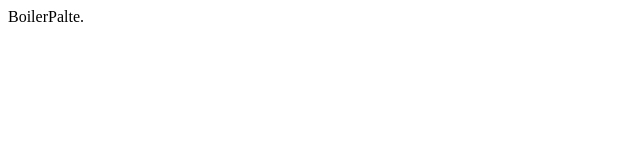
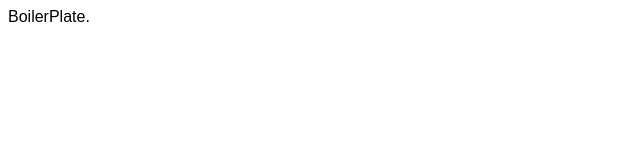
Before and after one commit to Swapnilanuse111/WebDevelopment_A12, a plain HTML site: page html/boiler_plate/BoilerPlate.html in a window 1280 px wide. Shown: the full height of the page, 0-640 px from the left. Drawn offline with Linux system fonts and the light colour scheme.

Commit message:
Day 54: Updated Web Development Practice Files

```diff
--- a/html/boiler_plate/BoilerPlate.html
+++ b/html/boiler_plate/BoilerPlate.html
@@ -2,7 +2,7 @@
     <head>
         <title>BoilerPlate</title>
     </head>
-    <body>
-        BoilerPalte.
+    <body style="font-family: sans-serif;">
+        BoilerPlate.
     </body>
 </html>
```
